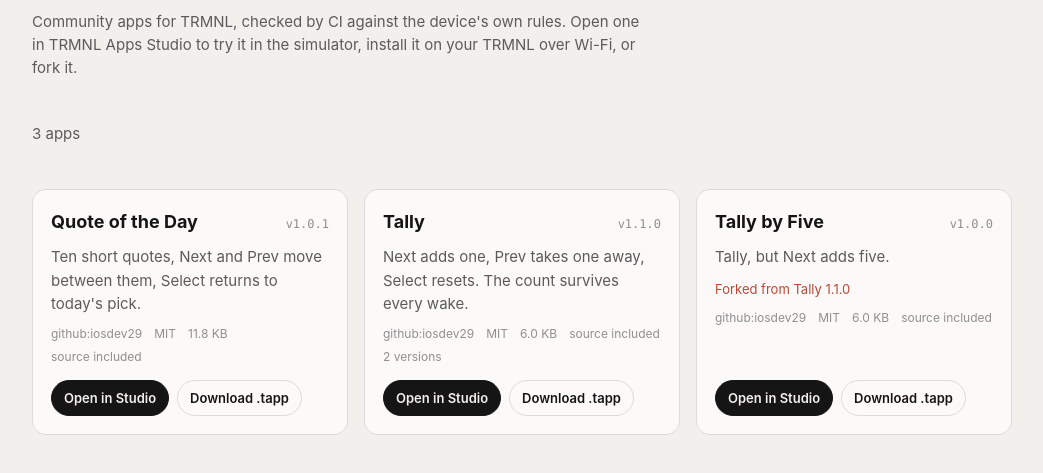
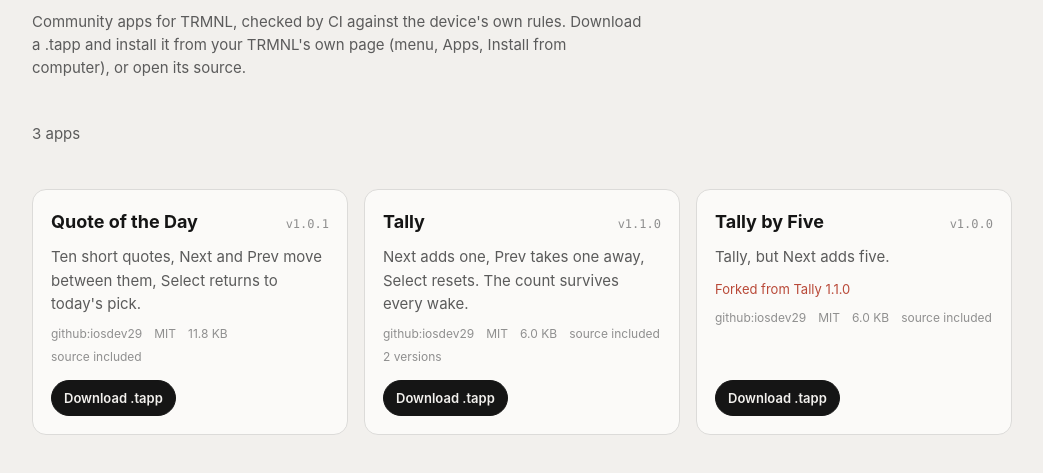
Before and after one commit to iosdev29/trmnl-apps-registry, a website: page index.html in a window 1280 px wide. Shown: the part 83-556 px from the top of the page, without its empty margins (118-1161 px from the left). Drawn offline with Linux system fonts and the light colour scheme.

Commit message:
Gallery: no Open in Studio until Studio is hosted
The button pointed at a Studio on localhost, which only exists on the author's Mac. It shows with ?studio=<url>;
by default a card offers the .tapp and its source.

```diff
--- a/index.html
+++ b/index.html
@@ -38,14 +38,15 @@ header p { margin: 6px 0 0; color: var(--muted); max-width: 65ch; }
 <main>
   <header>
     <h1>TRMNL Apps</h1>
-    <p>Community apps for TRMNL, checked by CI against the device's own rules. Open one in TRMNL Apps Studio to try it in the simulator, install it on your TRMNL over Wi-Fi, or fork it.</p>
+    <p>Community apps for TRMNL, checked by CI against the device's own rules. Download a .tapp and install it from your TRMNL's own page (menu, Apps, Install from computer), or open its source.</p>
   </header>
   <p id="status">Loading the catalog…</p>
   <section id="apps" aria-label="Apps"></section>
 </main>
 <script type="module">
-// The Studio that opens apps: ?studio=<url> overrides it (a local Studio while testing).
-const studio = new URLSearchParams(location.search).get('studio') ?? 'http://localhost:8765/';
+// The Studio that opens apps. TRMNL Apps Studio for the web is not hosted yet, so the button shows only with
+// ?studio=<url> (a local Studio while testing).
+const studio = new URLSearchParams(location.search).get('studio');
 function el(tag, props = {}, ...children) {
   const e = Object.assign(document.createElement(tag), props);
   e.append(...children.filter(Boolean));
@@ -73,8 +74,8 @@ async function main() {
         el('span', { textContent: a.has_source ? 'source included' : 'no source' }),
         a.versions.length > 1 ? el('span', { textContent: `${a.versions.length} versions` }) : null),
       el('div', { className: 'actions' },
-        el('a', { className: 'primary', href: `${studio}?install=${encodeURIComponent(tappURL)}&sha256=${a.sha256}`, textContent: 'Open in Studio' }),
-        el('a', { href: a.tapp, textContent: 'Download .tapp' }),
+        studio ? el('a', { className: 'primary', href: `${studio}?install=${encodeURIComponent(tappURL)}&sha256=${a.sha256}`, textContent: 'Open in Studio' }) : null,
+        el('a', { className: studio ? '' : 'primary', href: a.tapp, textContent: 'Download .tapp' }),
         a.source ? el('a', { href: a.source, textContent: 'Source', rel: 'noopener' }) : null)));
   }
 }
```
